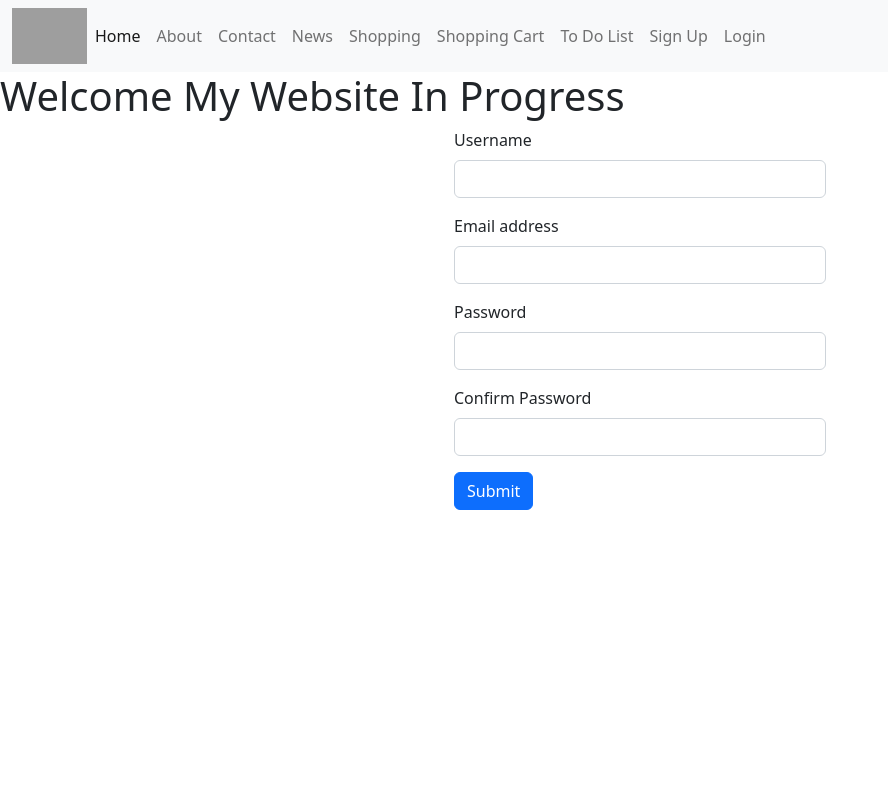
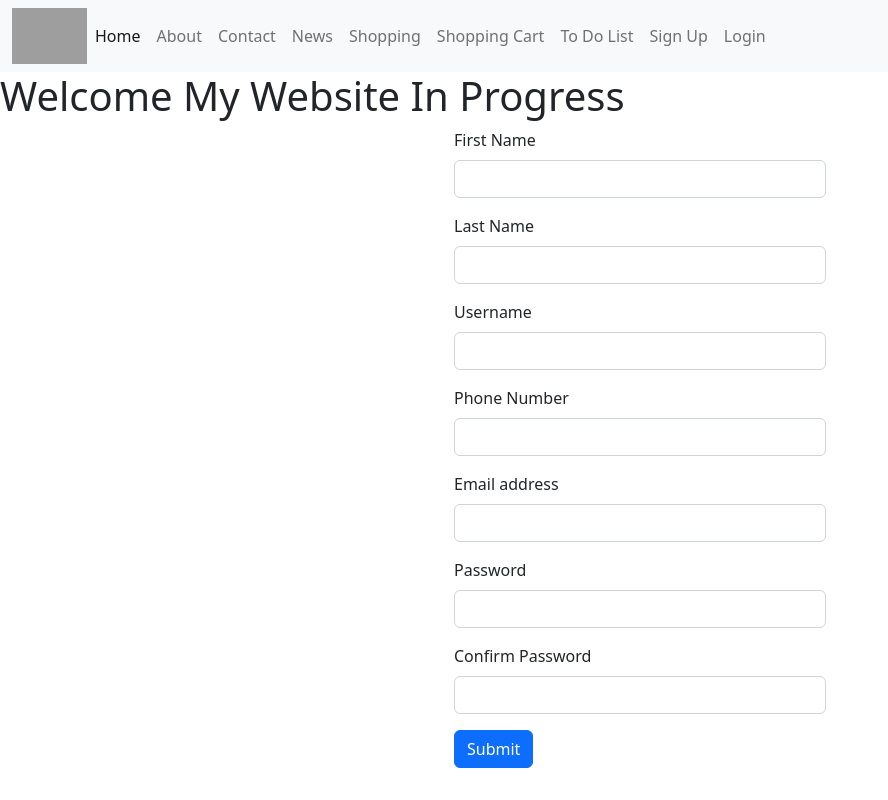
Before and after one commit to mayb1991/homework_week8_day1, a React (Create React App) app: page /signup in a window 1280 px wide. Shown: the whole page, without its empty margins (0-888 px from the left). Built offline with nearby package versions, Linux system fonts and the light colour scheme; grey boxes are pictures that could not be loaded.

Commit message:
Fixed products api and products are now showing in shopping mall still working on the sign up api

```diff
--- a/src/components/ShopProduct.js
+++ b/src/components/ShopProduct.js
@@ -14,7 +14,7 @@ export default class ShopProduct extends Component {
 
         },
         body: JSON.stringify({
-            title: this.props.itemInfo.title
+            title: this.props.productInfo.title
         })
     });
     const data = await res.json();
@@ -22,13 +22,13 @@ export default class ShopProduct extends Component {
 
 }
   render() {
-    const item = this.props.itemInfo;
+    const item = this.props.productInfo;
 
 
     return (
       <div className='container'>
         <div className="card m-3 pb-0 w-25 " >
-        <div className="image"><img className="card-img-top"  src={item.img_url} alt="..." /></div>
+        <div className="image"><img className="card-img-top"  src={item.image_url} alt="..." /></div>
 
         <div className="card-body bg-dark text-light" styles={{"color": "white"}}>
         <h5 className="card-title" ><b>{item.title}</b></h5>
--- a/src/views/ShoppingMall.js
+++ b/src/views/ShoppingMall.js
@@ -15,7 +15,7 @@ export default class ShoppingMall extends Component {
     }
 
     getProducts = async () => {
-        const res = await fetch('http://127.0.0.1:5000/api/shop');
+        const res = await fetch('http://127.0.0.1:5000/api/products');
         const data = await res.json();
         this.setState({ products: data.products })
 
--- a/src/views/UserSignUp.js
+++ b/src/views/UserSignUp.js
@@ -7,14 +7,18 @@ export default class UserSignUp extends Component {
         if (e.target.password.value !== e.target.confirmPassword.value){
             return
         }
-
-        const res = await fetch('http://localhost:5000/api/signup', {mode:'cors'},{
+                                                                    // With this added to the code it gets rid of the access to fetch but now with it added it causes a 400 error
+        const res = await fetch('http://localhost:5000/api/signup',{mode:'cors'},{
             method: "POST",
             headers: {
-                "Content-Type": 'application/json'
+                "Content-Type": 'application/json',
+                "Access-Control-Allow-Origin": "http://localhost:5000"
             },
             body: JSON.stringify({
+                first_name: e.target.firstName.value,
+                last_name: e.target.lastName.value,
                 username: e.target.username.value,
+                phone: e.target.phoneNumber.value,
                 email: e.target.email.value,
                 password: e.target.password.value
             })
@@ -29,19 +33,35 @@ export default class UserSignUp extends Component {
             <form className='col-4' onSubmit={(e)=>{this.sendSignUpInfo(e)}}>
 
                 <div className="mb-3">
+                    <label className="form-label">First Name</label>
+                    <input type="text" className="form-control" name='firstName'/>
+                </div>
+
+                <div className="mb-3">
+                    <label className="form-label">Last Name</label>
+                    <input type="text" className="form-control" name='lastName'/>
+                </div>
+
+                <div className="mb-3">
                     <label className="form-label">Username</label>
                     <input type="text" className="form-control" name='username'/>
                 </div>
 
+                <div className="mb-3">
+                    <label className="form-label">Phone Number</label>
+                    <input type="text" className="form-control" name='phoneNumber'/>
+                </div>
 
                 <div className="mb-3">
                     <label className="form-label">Email address</label>
                     <input type="email" className="form-control" name='email'/>
                 </div>
+
                 <div className="mb-3">
                     <label className="form-label">Password</label>
                     <input type="password" className="form-control" name='password'/>
                 </div>
+
                 <div className="mb-3">
                     <label className="form-label">Confirm Password</label>
                     <input type="password" className="form-control" name='confirmPassword'/>
```
